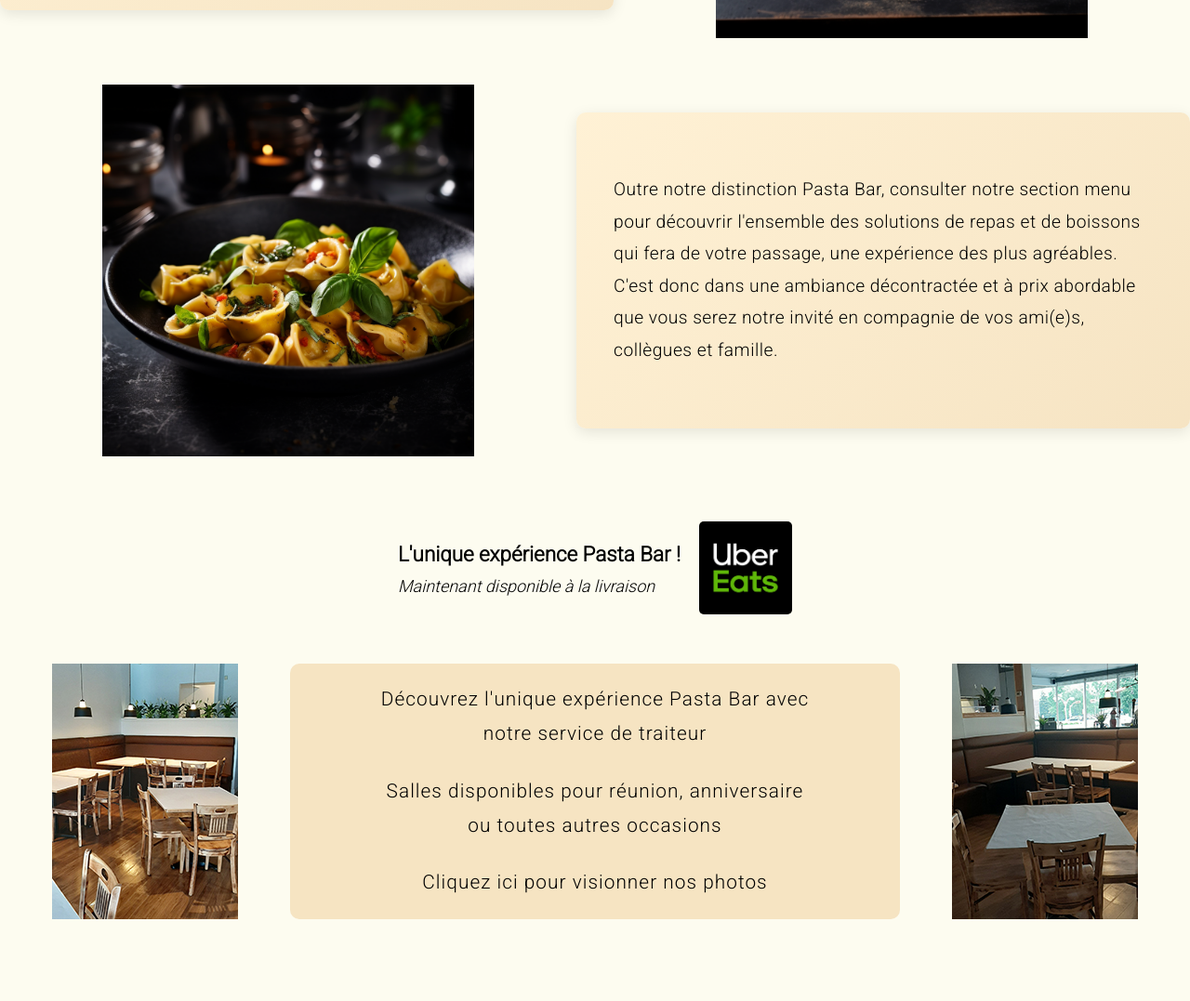
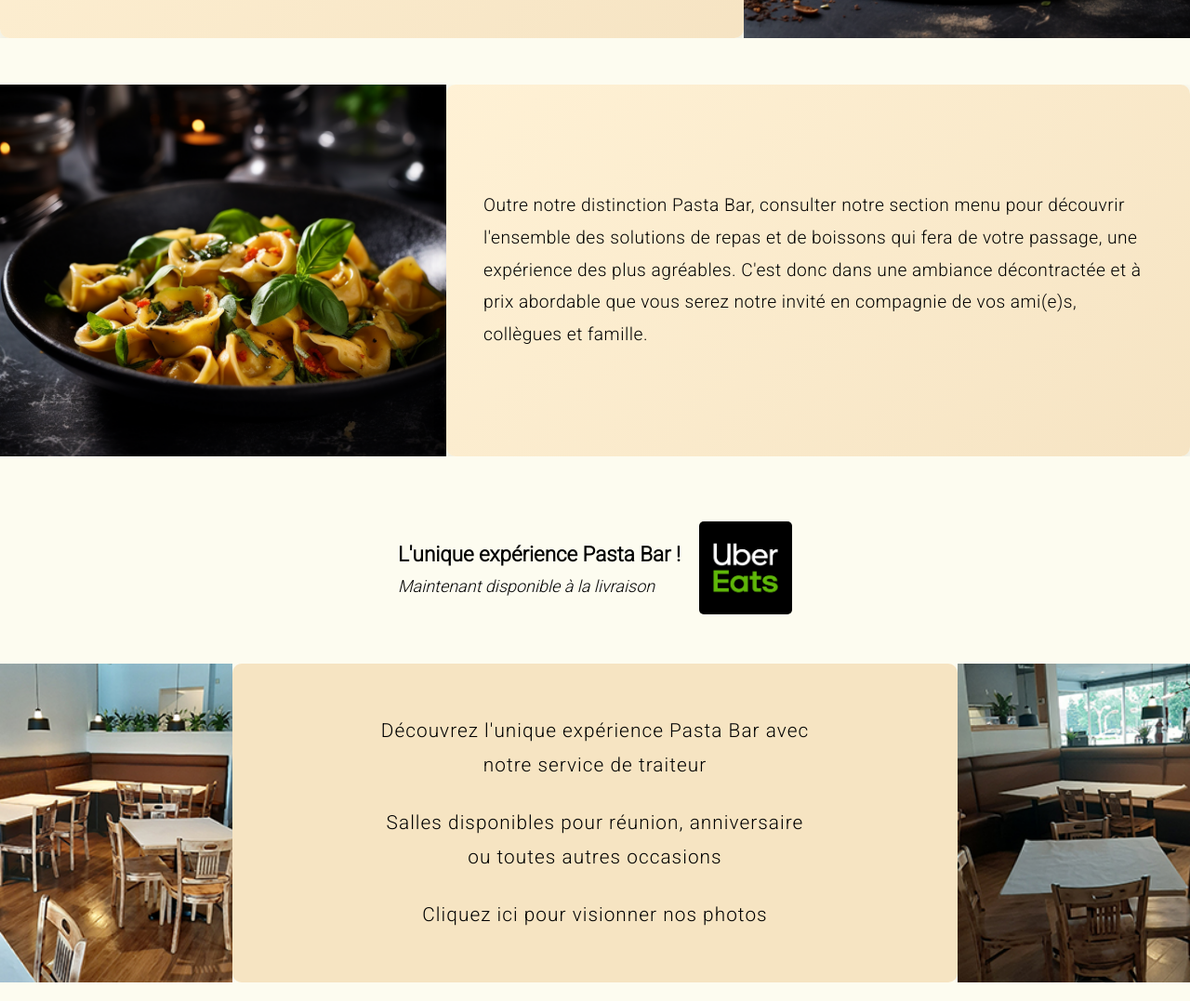
Before and after one commit to GuillaumeGandolfi/Wilfrid_Pasta_Bar, a plain HTML site: page index.html in a window 1280 px wide. Shown: the part 900-1977 px from the top of the page at 93% size. Before the commit the page ends 1909 px from the top, so only its background shows below. Drawn offline with Linux system fonts and the light colour scheme.

Commit message:
reworks the homepage, the visual of the page is better

```diff
--- a/css/styles.css
+++ b/css/styles.css
@@ -93,6 +93,15 @@ nav a:hover::after {
     /* Ombre prononcée pour la visibilité */
 }
 
+
+.container-parent {
+    position: relative;
+    display: flex;
+    flex-direction: column;
+    align-items: stretch;
+    /* étire les éléments enfants pour remplir la hauteur */
+}
+
 .content-block {
     display: flex;
     align-items: stretch;
@@ -105,8 +114,6 @@ nav a:hover::after {
 
 .text-section,
 .image-section {
-    flex: 1;
-    padding: 0 20px;
     display: flex;
     /* Ajouté pour permettre le centrage vertical du contenu */
     align-items: center;
@@ -116,10 +123,11 @@ nav a:hover::after {
 }
 
 .text-section {
+    flex: 6;
+    /* 60% de la largeur */
     flex-direction: column;
     /* parce que nous voulons que le contenu soit affiché verticalement */
     background: linear-gradient(135deg, rgba(255, 240, 210, 0.9), rgba(245, 225, 190, 0.9));
-    margin: 30px 0;
     padding: 40px;
     box-shadow: 0px 4px 15px rgba(0, 0, 0, 0.1);
     border-radius: 10px;
@@ -132,6 +140,8 @@ nav a:hover::after {
 }
 
 .image-section {
+    flex: 4;
+    /* 40% de la largeur */
     display: flex;
     align-items: center;
     justify-content: center;
@@ -139,8 +149,6 @@ nav a:hover::after {
 
 .image-section img {
     max-width: 100%;
-    max-height: 100%;
-    /* modifié pour s'assurer que l'image n'est pas plus grande que la section */
     display: block;
 }
 
@@ -191,7 +199,6 @@ nav a:hover::after {
 
 .triple-section {
     display: flex;
-    justify-content: space-between;
     align-items: stretch;
     /* Assure que tous les éléments aient la même hauteur */
     margin-bottom: 20px;
@@ -209,7 +216,7 @@ nav a:hover::after {
 }
 
 .center-text {
-    flex: 2;
+    flex: 3;
     /* Prend 2 fractions de l'espace disponible, donc plus large */
     background-color: rgba(245, 225, 190, 0.9);
     border-radius: 10px;
@@ -238,6 +245,7 @@ nav a:hover::after {
 
 .left-image img,
 .right-image img {
+    flex: 1;
     max-height: 100%;
     /* Ajuste la hauteur au maximum de leur conteneur parent */
     width: auto;
--- a/index.html
+++ b/index.html
@@ -24,6 +24,7 @@
     </div>
 
     <!-- Premier bloc avec le texte à gauche et l'image à droite -->
+    <div class="container-parent">
         <div class="content-block">
             <div class="text-section">
                 <p>
@@ -51,6 +52,8 @@
                 <img src="./assets/img/tortellini.png" alt="Image d'une assiette de tortellini">
             </div>
         </div>
+    </div>
+
 
     <div class="delivery-section">
         <div class="delivery-text">
```
Lines whose indentation alone changed are shown as unchanged.
